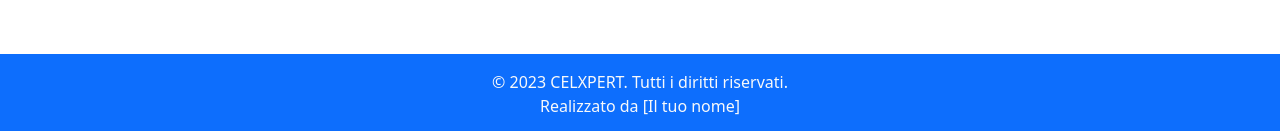
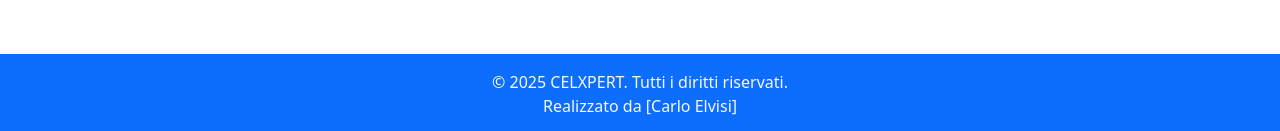
Before and after one commit to carlo191/progetto-finale-spec-frontend-front, a React (Vite) app: page / in a window 1280 px wide. Shown: the part 666-797 px from the top of the page. Built offline with nearby package versions, Linux system fonts and the light colour scheme; no server answers; a small style sheet from the web is missing.

Commit message:
aggiornato footer

```diff
--- a/src/layout/DefaultLayout.jsx
+++ b/src/layout/DefaultLayout.jsx
@@ -16,8 +16,8 @@ export default function DefaultLayout() {
 
       <footer className="mt-auto">
         <div className="text-center py-3 bg-primary text-light">
-          <p className="mb-0">© 2023 CELXPERT. Tutti i diritti riservati.</p>
-          <p className="mb-0">Realizzato da [Il tuo nome]</p>
+          <p className="mb-0">© 2025 CELXPERT. Tutti i diritti riservati.</p>
+          <p className="mb-0">Realizzato da [Carlo Elvisi]</p>
         </div>
       </footer>
     </div>
```
